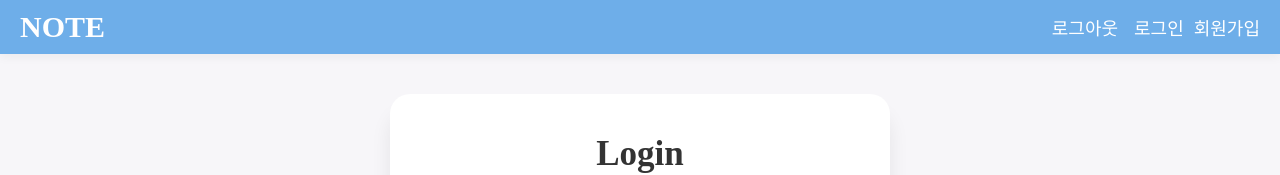
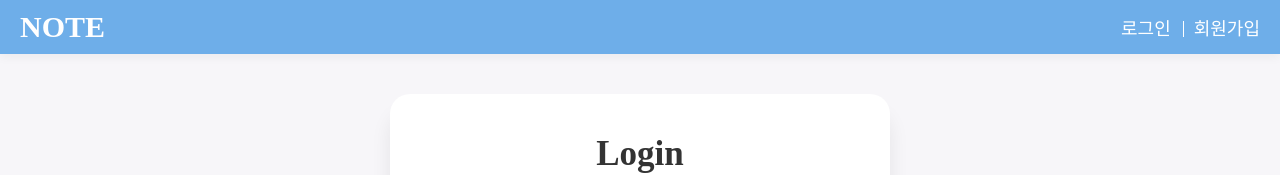
Before and after one commit to elisabethyoon/React-NoteApp-v2, a React (Create React App) app: page /login in a window 1280 px wide. Shown: the top 175 px of the page. Built offline with nearby package versions, Linux system fonts and the light colour scheme.

Commit message:
feat: token값 props

```diff
--- a/src/App.js
+++ b/src/App.js
@@ -11,16 +11,27 @@ class App extends Component {
   constructor(props) {
     super(props);
     this.state = {
-      token: ""
+      token: localStorage.getItem("token") || ""
     };
   }
+
+  userToken = (token) => {
+    this.setState({
+      token: token
+    });
+  };
+
   render() {
-    console.log(this.props);
+    console.log("app render");
     return (
       <div>
-        <AppHeader />
+        <AppHeader token={this.state.token} />
         <Switch>
-          <Route path="/login" component={Loginpage} exact />
+          <Route
+            path="/login"
+            render={() => <Loginpage userToken={this.userToken} />}
+            exact
+          />
           <Route path="/signup" component={SignupPage} exact />
           <Route path={["/", "/main"]} component={MainPage} exact />
           <Route path="/write" component={Writepage} exact />
--- a/src/components/AppHeader.js
+++ b/src/components/AppHeader.js
@@ -3,18 +3,22 @@ import { NavLink } from "react-router-dom";
 
 class AppHeader extends Component {
   render() {
-    console.log(this.props, "token");
+    console.log("header render", this.props.token);
+    const { token } = this.props;
     return (
       <header>
         <NavLink to="/" className="logo">
           NOTE
         </NavLink>
         <div className="navigations">
-          <button>로그아웃</button>
-          <>
-            <NavLink to="/login">로그인</NavLink>
-            <NavLink to="/signup">회원가입</NavLink>
-          </>
+          {token ? (
+            <button>로그아웃</button>
+          ) : (
+            <>
+              <NavLink to="/login">로그인</NavLink>
+              <NavLink to="/signup">회원가입</NavLink>
+            </>
+          )}
         </div>
       </header>
     );
--- a/src/pages/LoginPage.js
+++ b/src/pages/LoginPage.js
@@ -2,7 +2,7 @@ import React, { useState } from "react";
 import Api from "../utils/Api";
 import history from "../utils/history";
 
-function LoginPage() {
+function LoginPage({ userToken }) {
   const [values, setValues] = useState({ username: "", password: "" });
 
   const onChangeValue = (e) => {
@@ -20,6 +20,7 @@ function LoginPage() {
       .then(({ data }) => {
         const token = data.token;
         localStorage.setItem("token", token);
+        userToken(token);
         history.push("/main");
       })
       .catch((err) => console.log(err));
```
